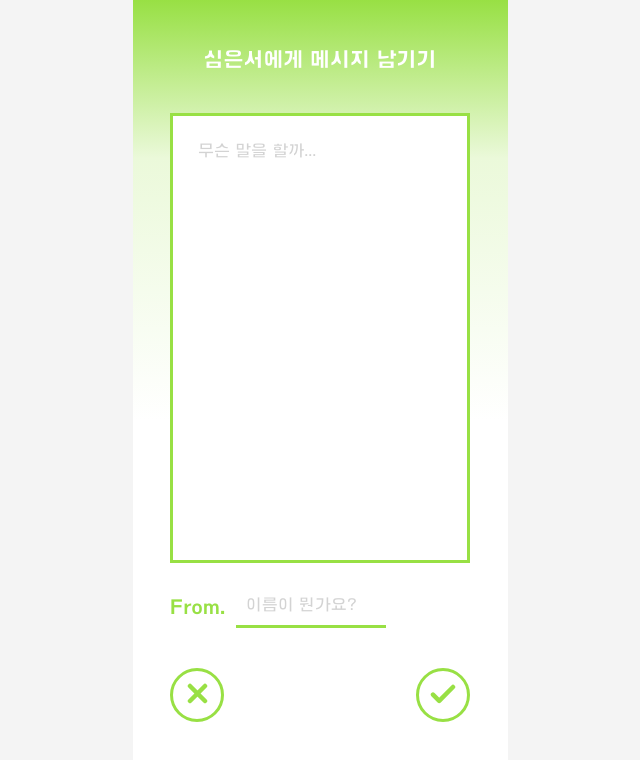
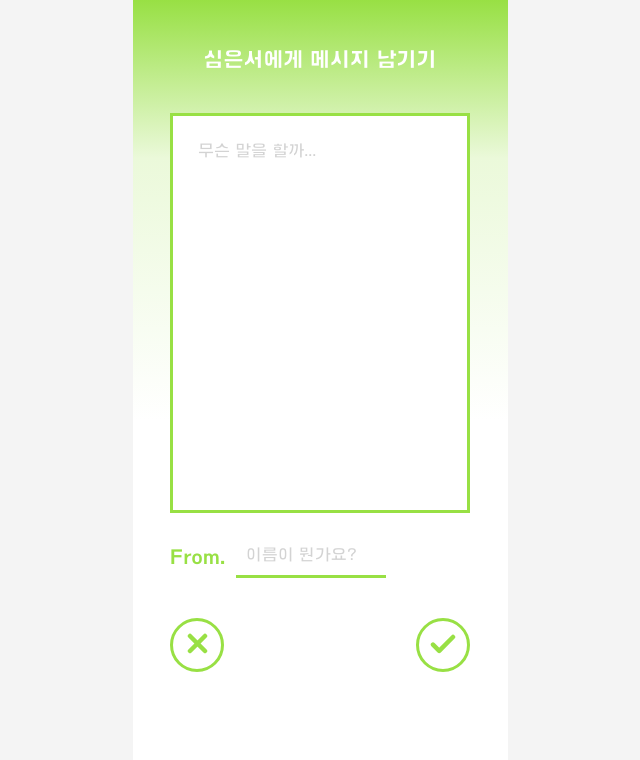
Before and after one commit to simeunseo/AAT4002_Advanced-Web-Development, a React (Vite) app in the folder client/: page /create in a window 1280 px wide. Shown: the top 760 px of the page, without its empty margins (320-960 px from the left). Built offline with nearby package versions, Linux system fonts and the light colour scheme.

Commit message:
design: textarea 높이 변경

```diff
--- a/client/src/components/create/Form.tsx
+++ b/client/src/components/create/Form.tsx
@@ -37,7 +37,7 @@ const St = {
   Form: styled.form``,
   TextArea: styled.textarea`
     width: 30rem;
-    height: 45rem;
+    height: 40rem;
     padding: 2.5rem;
 
     border: 0.3rem solid ${theme.colors.primary};
```
